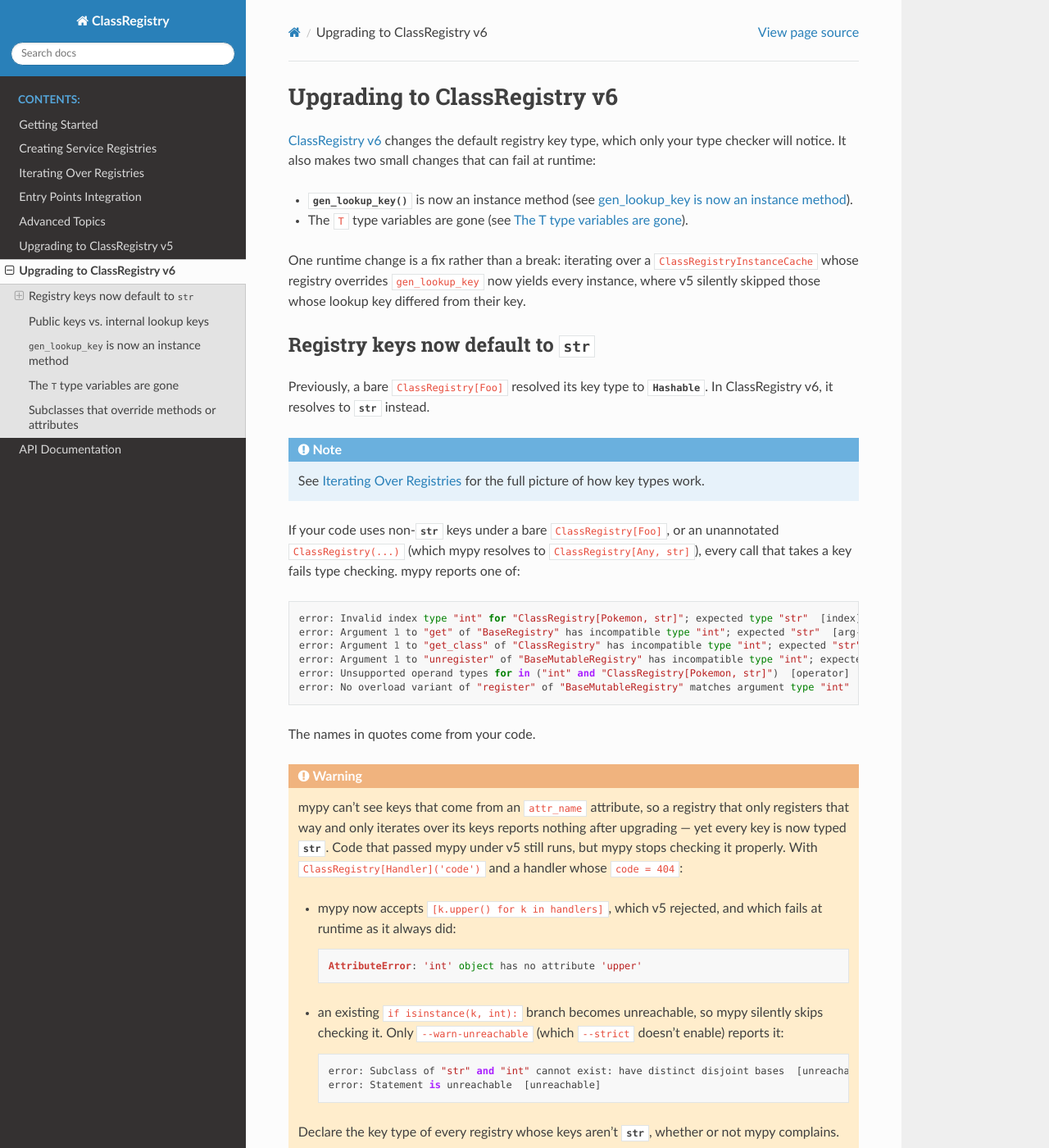
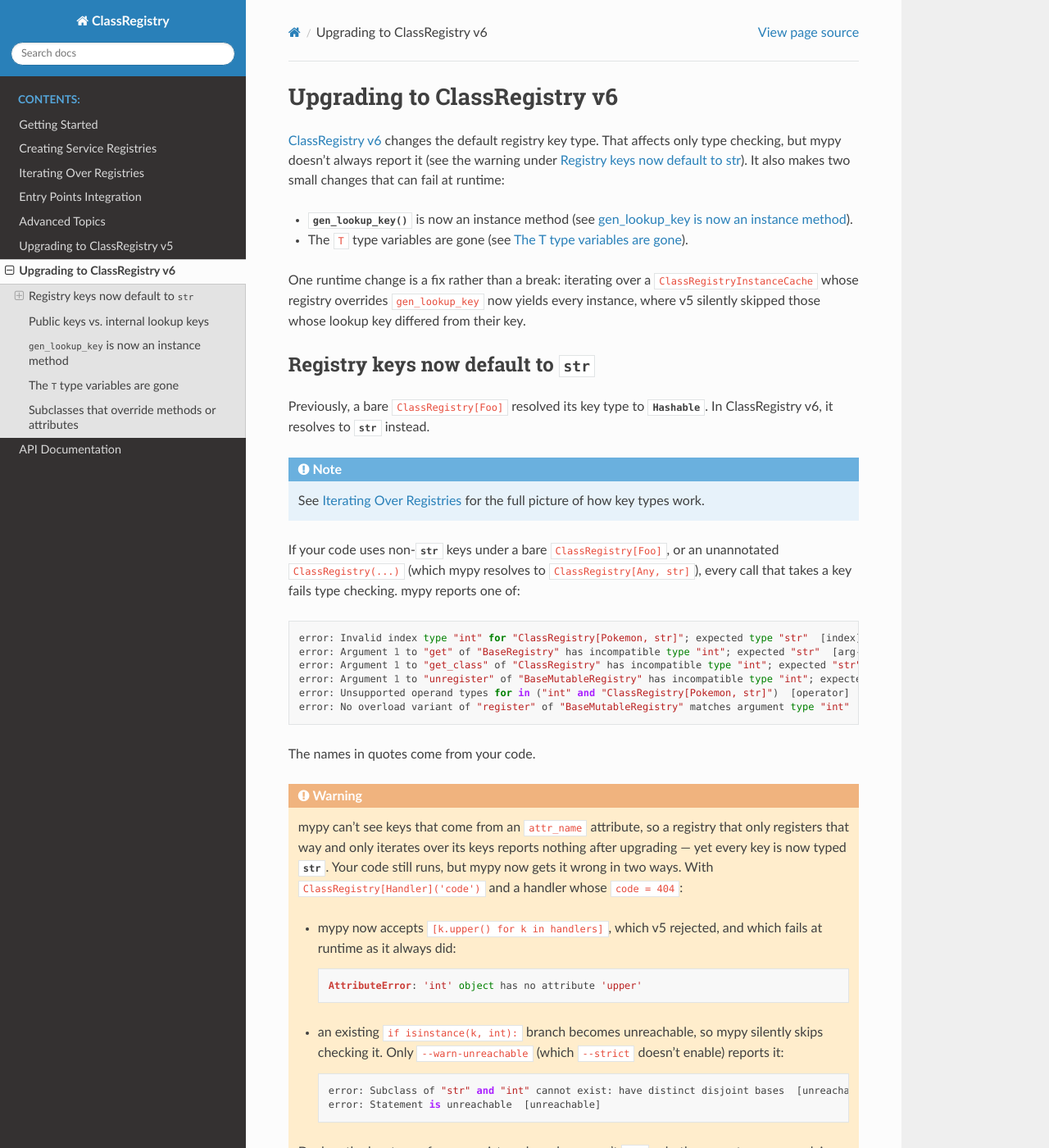
Before and after one commit to todofixthis/class-registry, a Sphinx documentation site: the page built from docs/upgrading_to_v6.rst, in a window 1280 px wide and 1400 px high. Shown: the whole window at 82% size. Built offline with Sphinx 7.4.7 and the Read the Docs theme 3.1.0, drawn with Linux system fonts in a browser that asks for light colours.

Commit message:
Square the v6 guide intro with its new warning 📐
- Stop claiming the key-type change is something only the type checker will notice, since mypy can miss it, and point to the warning
- Reword the warning's lead-in so both of its examples fit it

Co-Authored-By: Claude Opus 5.5 (1M context) <noreply@anthropic.com>

```diff
--- a/docs/upgrading_to_v6.rst
+++ b/docs/upgrading_to_v6.rst
@@ -2,7 +2,8 @@ Upgrading to ClassRegistry v6
 ==============================
 
 `ClassRegistry v6 <https://github.com/todofixthis/class-registry/releases/tag/6.0.0>`_
-changes the default registry key type, which only your type checker will notice.
+changes the default registry key type. That affects only type checking, but mypy
+doesn't always report it (see the warning under `Registry keys now default to str`_).
 It also makes two small changes that can fail at runtime:
 
 - :py:meth:`~class_registry.base.BaseRegistry.gen_lookup_key` is now an instance
@@ -42,8 +43,8 @@ The names in quotes come from your code.
 
    mypy can't see keys that come from an ``attr_name`` attribute, so a registry
    that only registers that way and only iterates over its keys reports nothing
-   after upgrading — yet every key is now typed :py:class:`str`. Code that passed
-   mypy under v5 still runs, but mypy stops checking it properly. With
+   after upgrading — yet every key is now typed :py:class:`str`. Your code still
+   runs, but mypy now gets it wrong in two ways. With
    ``ClassRegistry[Handler]('code')`` and a handler whose ``code = 404``:
 
    - mypy now accepts ``[k.upper() for k in handlers]``, which v5 rejected, and
```
